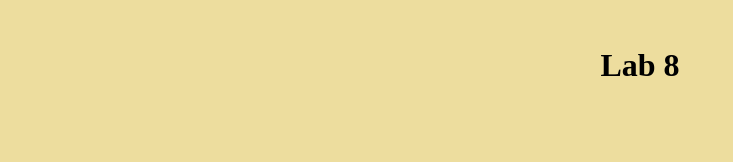
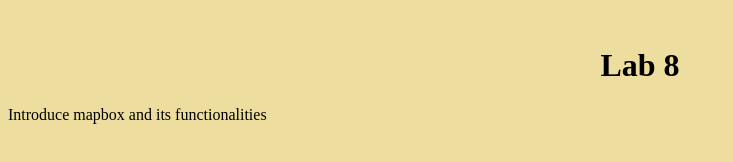
Before and after one commit to gchaudhuri/geo455_page, a plain HTML site: page lab_8/geo455_lab8.html in a window 1280 px wide. Shown: the whole page, without its empty margins (0-733 px from the left). Drawn offline with Linux system fonts and the light colour scheme.

Commit message:
Update geo455_lab8.html

```diff
--- a/lab_8/geo455_lab8.html
+++ b/lab_8/geo455_lab8.html
@@ -5,6 +5,6 @@
     </head>
          <body bgcolor="#EDDD9E">
        <h1 align="center">Lab 8</h1>
-
+             <p> Introduce mapbox and its functionalities </p>
      </body>
 </html>
```
